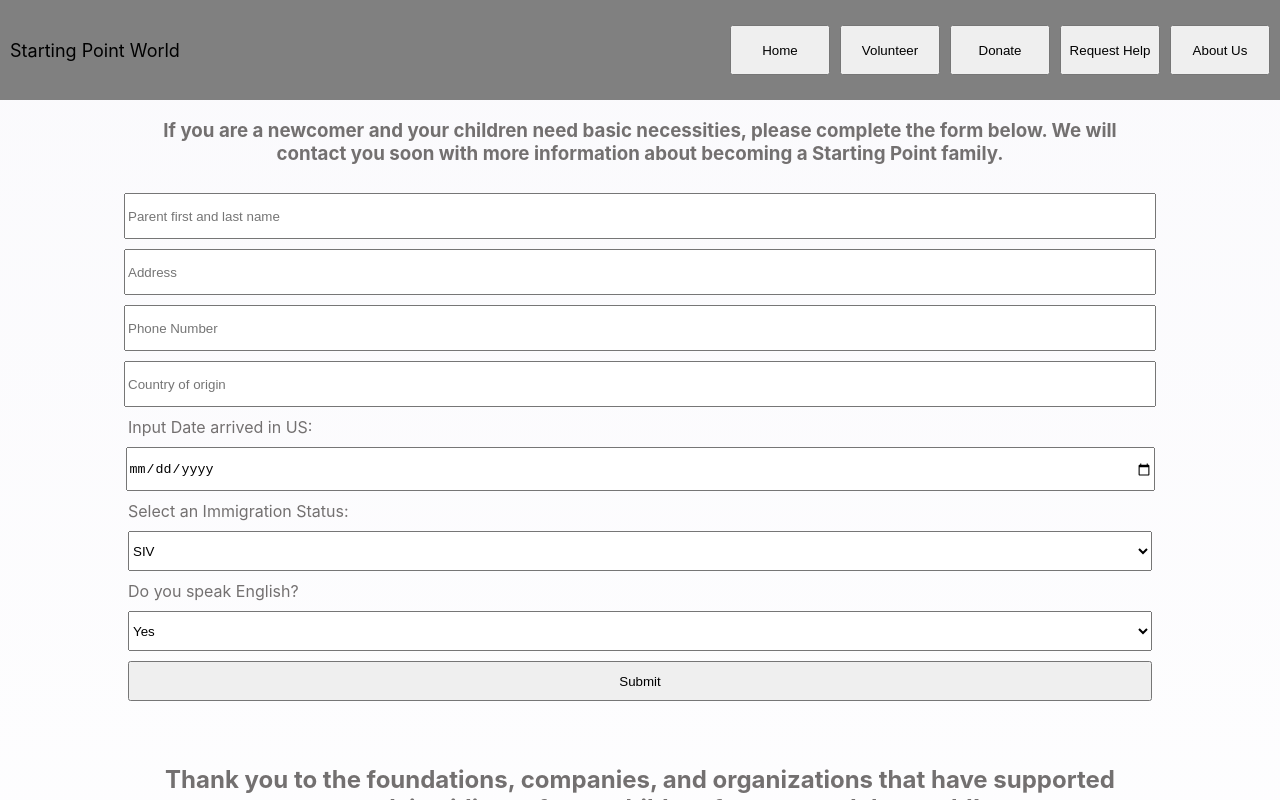
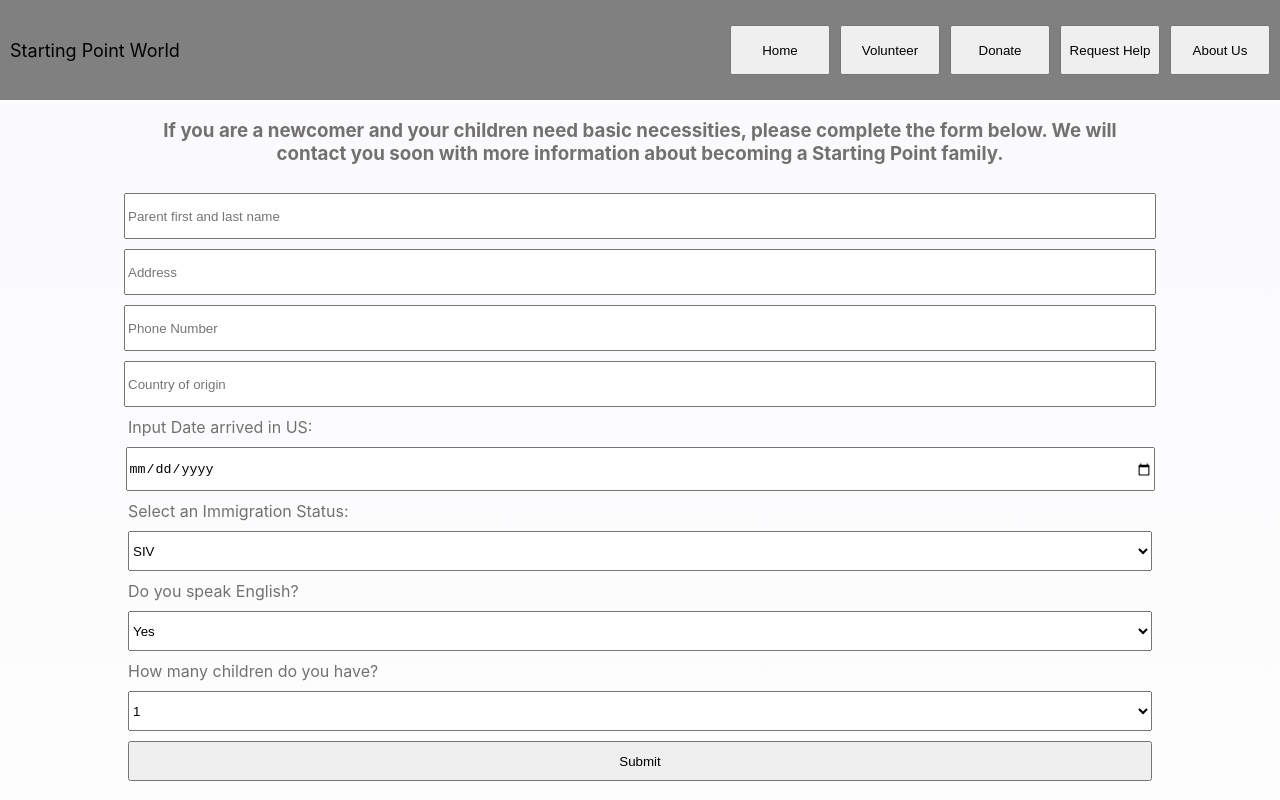
Before and after one commit to KashimaKC/IT420-Web-Project, a React (Create React App) app in the folder web-project/: page / in a window 1280 px wide. Both pictures are taken after a click on the button "Request Help". Shown: the top 800 px of the page. Built offline with nearby package versions, Linux system fonts and the light colour scheme.

Commit message:
Implemented an addChild button to the request help form

```diff
--- /dev/null
+++ b/web-project/src/components/ChildForm.js
@@ -0,0 +1,14 @@
+
+const ChildForm = ( { childTitle } ) => {
+
+    return (
+        <div className="input-field">
+            <h3> {childTitle} </h3>
+            <input type={"text"} placeholder='First Name:'></input>
+            <input type={"number"} placeholder='Age:'></input>
+            <input type={"text"} placeholder='Gender:'></input>
+        </div>
+    )
+}
+
+export default ChildForm
--- a/web-project/src/components/Help.js
+++ b/web-project/src/components/Help.js
@@ -1,10 +1,62 @@
 import Sponsors from "./Sponsors"
+import ChildForm from "./ChildForm";
+import { useState } from "react";
+
 
 // this component renders the request help page
-//for the moreKids function: https://www.geeksforgeeks.org/how-to-create-a-form-dynamically-with-the-javascript/
 
 const Help = () => {
 
+    const [childField, setChildrenState] = useState(null);
+
+    // this definitely isnt optimized but it will work... I think
+
+    const addChild = (e) => {
+
+        // I am so sorry gods of javascript, please forgive me.
+
+        switch (e.target.value) {
+            case '1' :
+                setChildrenState(
+                    <>
+                        <ChildForm childTitle={'Child 1'} />
+                    </>
+                )
+                break;
+            case '2' :
+                setChildrenState(
+                    <>
+                        <ChildForm childTitle={'Child 1'}/>
+                        <ChildForm childTitle={'Child 2'}/>
+                    </>
+                )
+                break;
+            case '3' :
+                setChildrenState(
+                    <>
+                        <ChildForm childTitle={'Child 1'}/>
+                        <ChildForm childTitle={'Child 2'}/>
+                        <ChildForm childTitle={'Child 3'}/>
+                    </>
+                )
+                break;
+            case '4' :
+                setChildrenState(
+                    <>
+                        <ChildForm childTitle={'Child 1'}/>
+                        <ChildForm childTitle={'Child 2'}/>
+                        <ChildForm childTitle={'Child 3'}/>
+                        <ChildForm childTitle={'Child 4'}/>
+                    </>
+                )
+                break;
+            case 'other' :
+            default:
+                setChildrenState(null)
+        }
+
+
+    }
 
     return (
         <div className="help-request-container">
@@ -12,17 +64,6 @@
                 If you are a newcomer and your children need basic necessities, please complete the form below.
                 We will contact you soon with more information about becoming a Starting Point family.
             </h3>
-
-            {/* this is the request help form, feel free to edit this and make changes according to the requirements
-                NOTES:
-
-                    - consider changing the placeholder text with the translated language that is chosen.
-
-                TODO:
-
-                    - change the immigration status to a drop down for easy selection.
-                    - change the language inquiry to a yes / no drop down.
-            */}
 
             <form className="request-help-form">
                 <input type={'text'} placeholder='Parent first and last name'></input>
@@ -43,7 +84,19 @@
                     <select id="language" name="language">
                         <option value="Yes">Yes</option>
                         <option value="No">No</option>
+                   </select>
+
+                <label for="children">How many children do you have?</label>
+                    <select id="children" name="children" onChange={addChild}>
+                        <option value={1}>1</option>
+                        <option value={2}>2</option>
+                        <option value={3}>3</option>
+                        <option value={4}>4</option>
+                        <option value={"other"}>Other</option>
                     </select>
+                <div className="child-add-form">
+                    {childField}
+                </div>
 
                 <input type={'submit'} value='Submit'></input>
             </form>
--- a/web-project/src/components/css/request-help.css
+++ b/web-project/src/components/css/request-help.css
@@ -34,3 +34,26 @@
     height: 20px;
     width: 80%;
 }
+
+/* This is the styling section for the add children forms */
+
+.child-add-form {
+    display: flex;
+    flex-direction: row;
+    width: 50%;
+    margin-left: auto;
+    margin-right: auto;
+    justify-content: space-evenly;
+}
+
+.child-add-form > .input-field {
+    display: flex;
+    flex-direction: column;
+    padding-top: 35px;
+    padding-bottom: 35px;
+}
+
+.child-add-form > .input-field > input {
+    height: 35px;
+    margin-top: 10px;
+}
```
